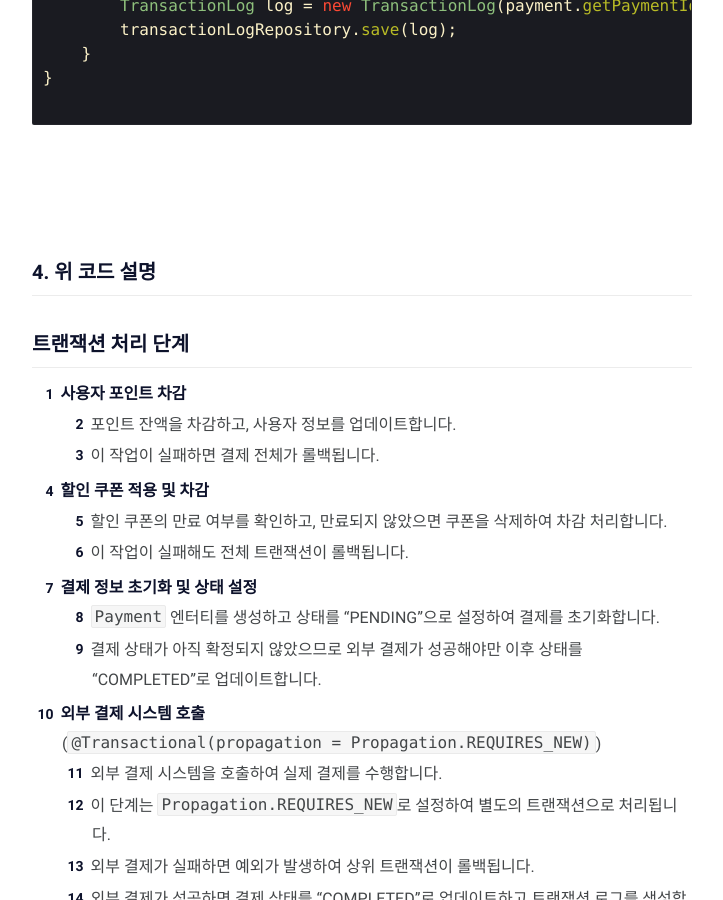
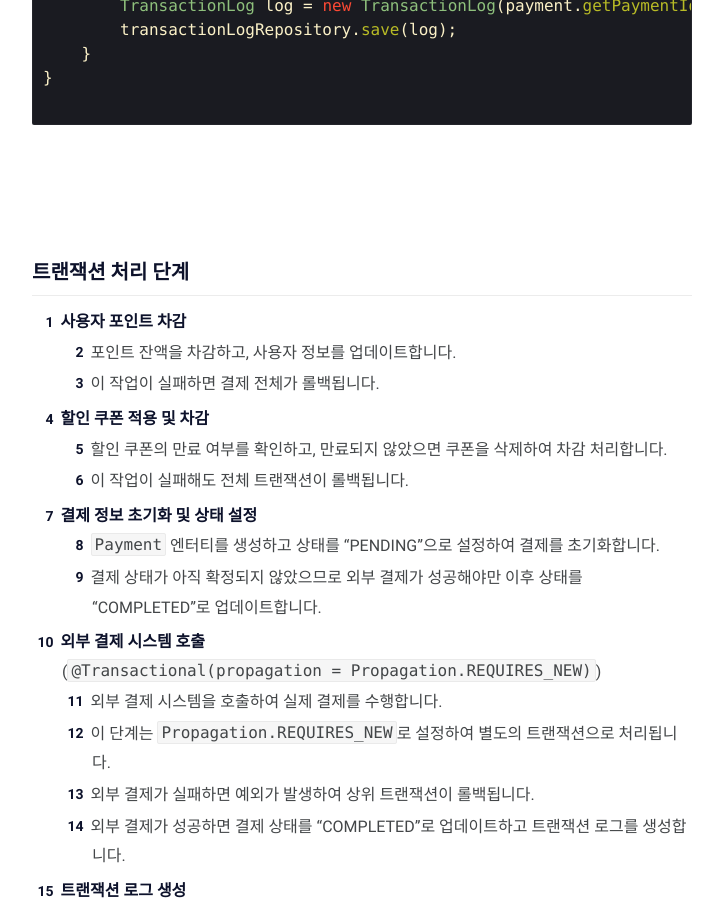
Before and after one commit to jd6186/jd6186.github.io, a Jekyll site: the page built from _posts/BackEnd/Java/2024-10-29-Transaction.md, in a window 1280 px wide and 900 px high, scrolled down 12576 px. Shown: the whole window, without its empty margins (278-1001 px from the left). Built offline with Jekyll 4.4.1, drawn with Linux system fonts in a browser that asks for light colours; comment, search, counter and statistics services are not loaded.

````diff
--- a/_posts/BackEnd/Java/2024-10-29-Transaction.md
+++ b/_posts/BackEnd/Java/2024-10-29-Transaction.md
@@ -395,7 +395,6 @@ public class PaymentService {
 ```
 <br/><br/>
 
-### 4. 위 코드 설명
 ### 트랜잭션 처리 단계
 1. **사용자 포인트 차감**
     - 포인트 잔액을 차감하고, 사용자 정보를 업데이트합니다.
````
